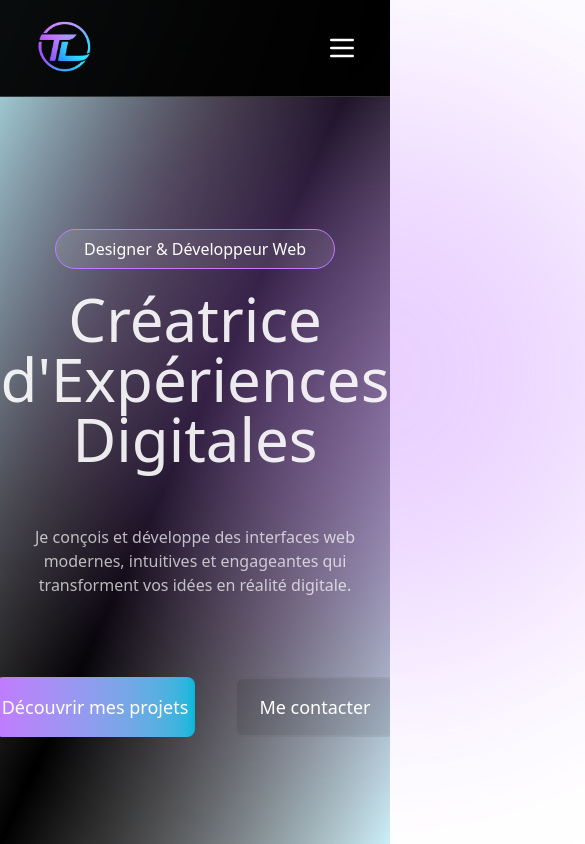
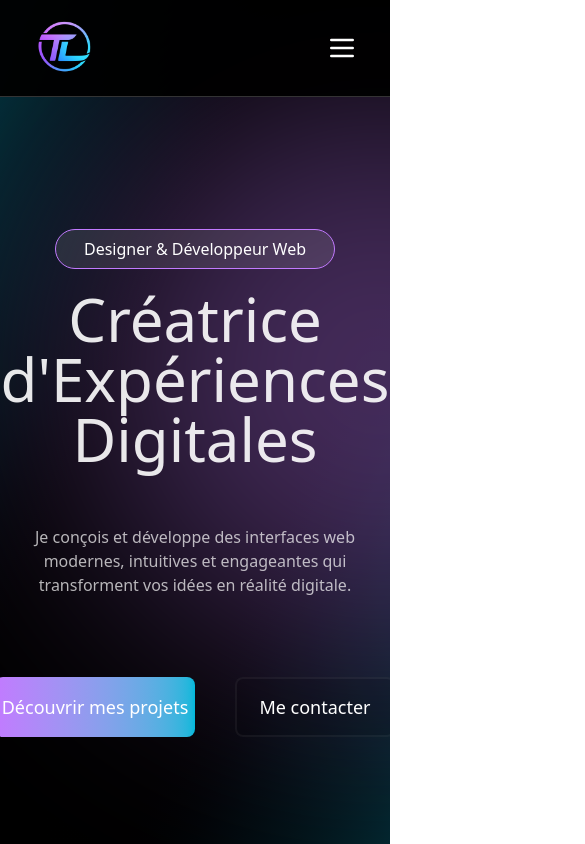
Before and after one commit to thaislario972/Portfolio, a Nuxt app: page / in a window 390 px wide. Shown: the top 844 px of the page, 585 px wide, since content can reach past the window. Built offline with nearby package versions, Linux system fonts and the light colour scheme.

Commit message:
fix détail

```diff
--- a/app/pages/index.vue
+++ b/app/pages/index.vue
@@ -3,8 +3,8 @@
 </script>
 
 <template >
-  <section class="w-full max-w-full overflow-x-hidden md:bg-black bg-none">
-    <div class="bg-gradient-to-br w-full overflow-hidden from-turq/30 via-black to-turq/20 sm:from-lavand/15 min-h-screen sm:min-h-[calc(100vh-6rem)] flex justify-center items-center" >
+  <section class="w-full max-w-full overflow-x-hidden bg-black">
+    <div class="relative w-full max-w-full min-h-screen overflow-x-hidden overflow-y-hidden bg-gradient-to-br from-turq/30 via-black to-turq/20 sm:from-lavand/15 flex justify-center items-center" >
       <!-- calque lumières -->
       <div class="absolute inset-0 pointer-events-none max-w-full">
         <span class="light absolute top-18 left-[20%] color-lavand animation-delay-4000"></span>
```
